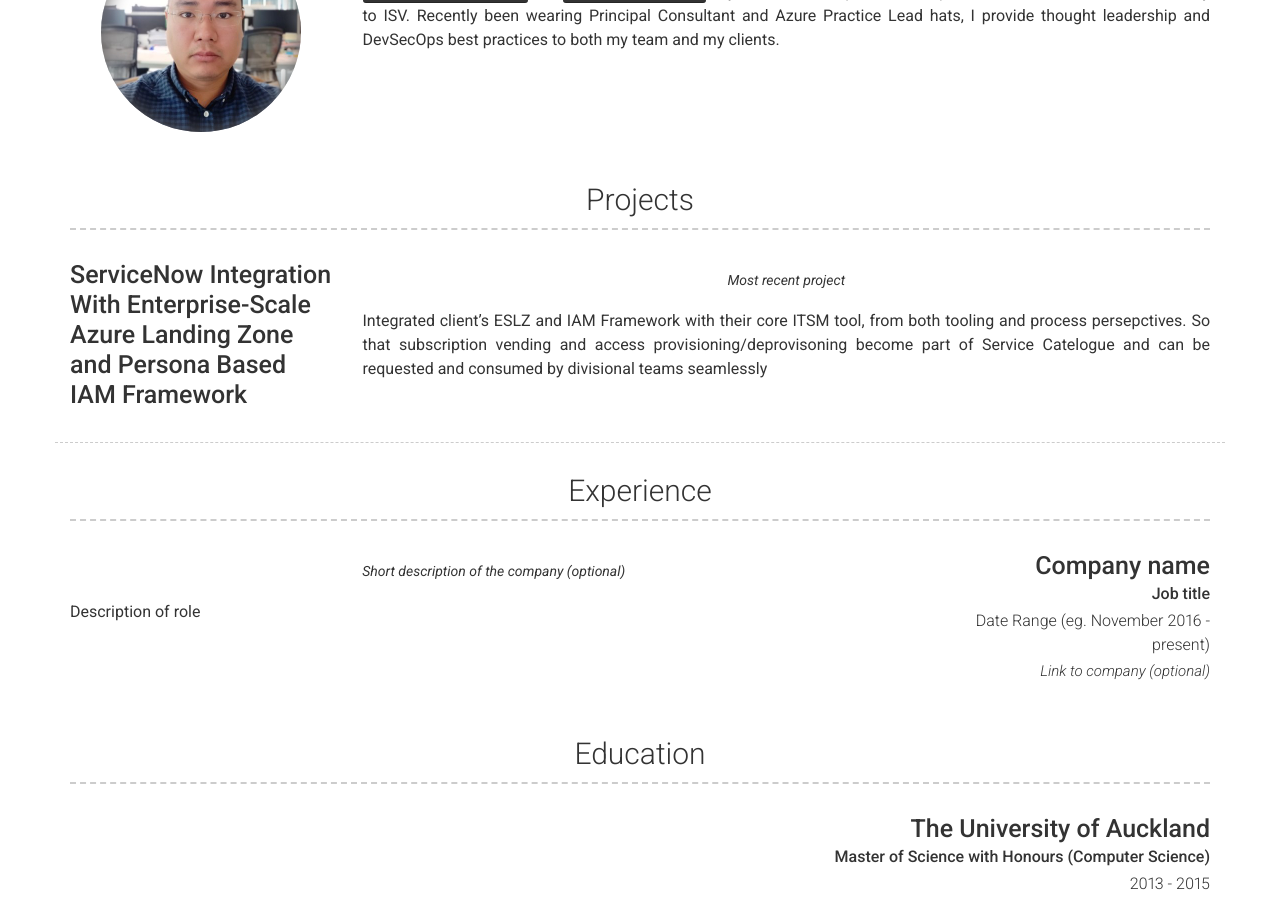
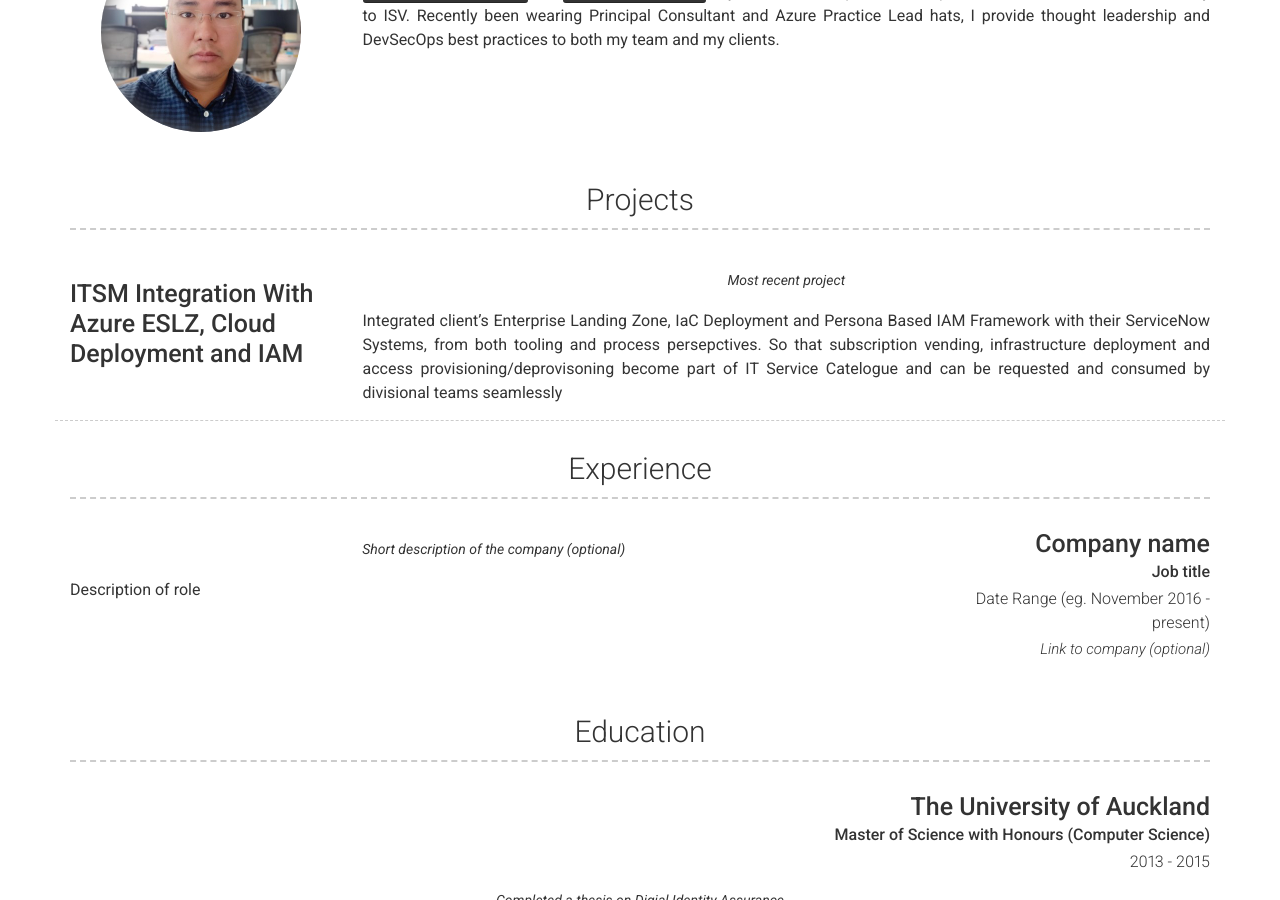
Before and after one commit to shin-akuma/shin-akuma.github.io, a Jekyll site: the page built from index.md, in a window 1280 px wide and 900 px high, scrolled down 397 px. Built offline with Jekyll 4.4.1, drawn with Linux system fonts in a browser that asks for light colours; nearby versions of some CDN libraries.

Commit message:
Update _config.yml

```diff
--- a/_config.yml
+++ b/_config.yml
@@ -50,11 +50,11 @@
       - layout: left
         border: weak  # Value of `weak` will display a weak border below this item. # Any
                       # other value (or no value) means no border will be displayed
-        title: ServiceNow Integration With Enterprise-Scale Azure Landing Zone and Persona Based IAM Framework
+        title: ITSM Integration With Azure ESLZ, Cloud Deployment and IAM
         quote: >
           Most recent project
         description: | # this will include new lines to allow paragraphs
-          Integrated client's ESLZ and IAM Framework with their core ITSM tool, from both tooling and process persepctives. So that subscription vending and access provisioning/deprovisoning become part of Service Catelogue and can be requested and consumed by divisional teams seamlessly
+          Integrated client's Enterprise Landing Zone, IaC Deployment and Persona Based IAM Framework with their ServiceNow Systems, from both tooling and process persepctives. So that subscription vending, infrastructure deployment and access provisioning/deprovisoning become part of IT Service Catelogue and can be requested and consumed by divisional teams seamlessly
   - title: Experience
     layout: list
     content:
```
